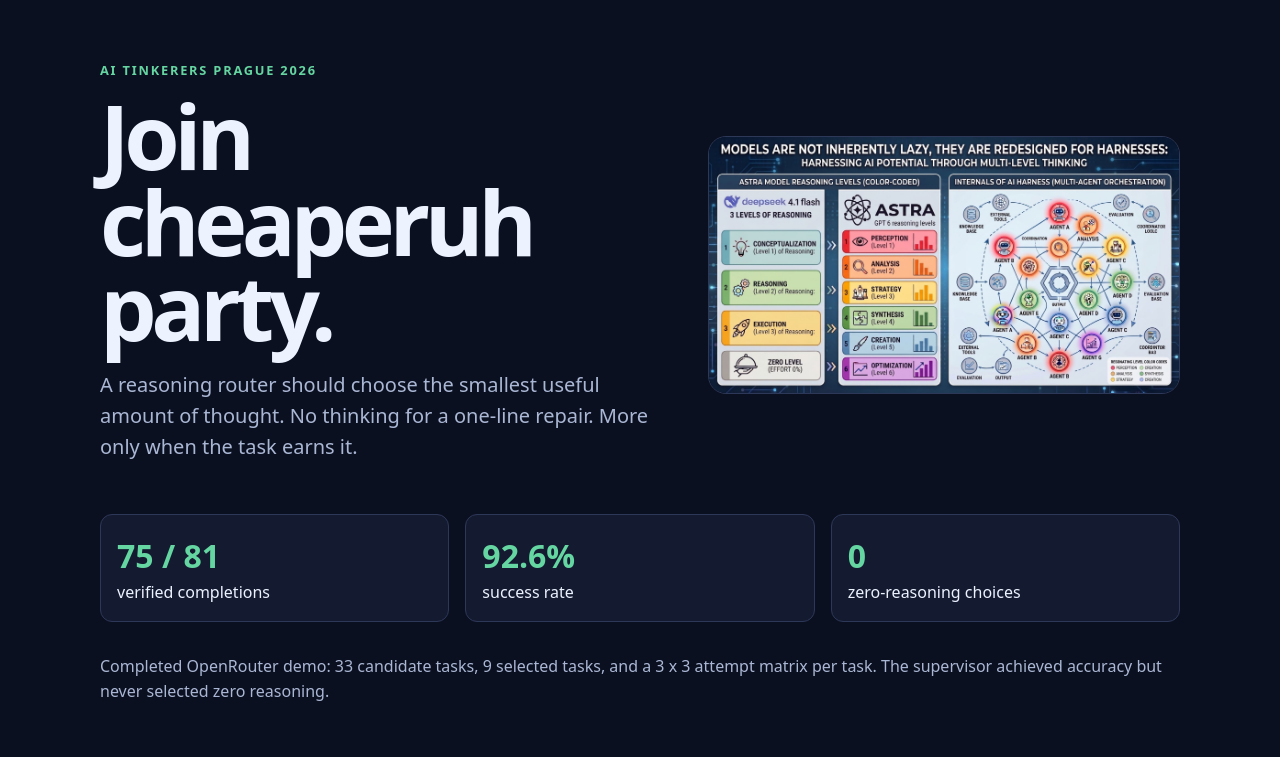
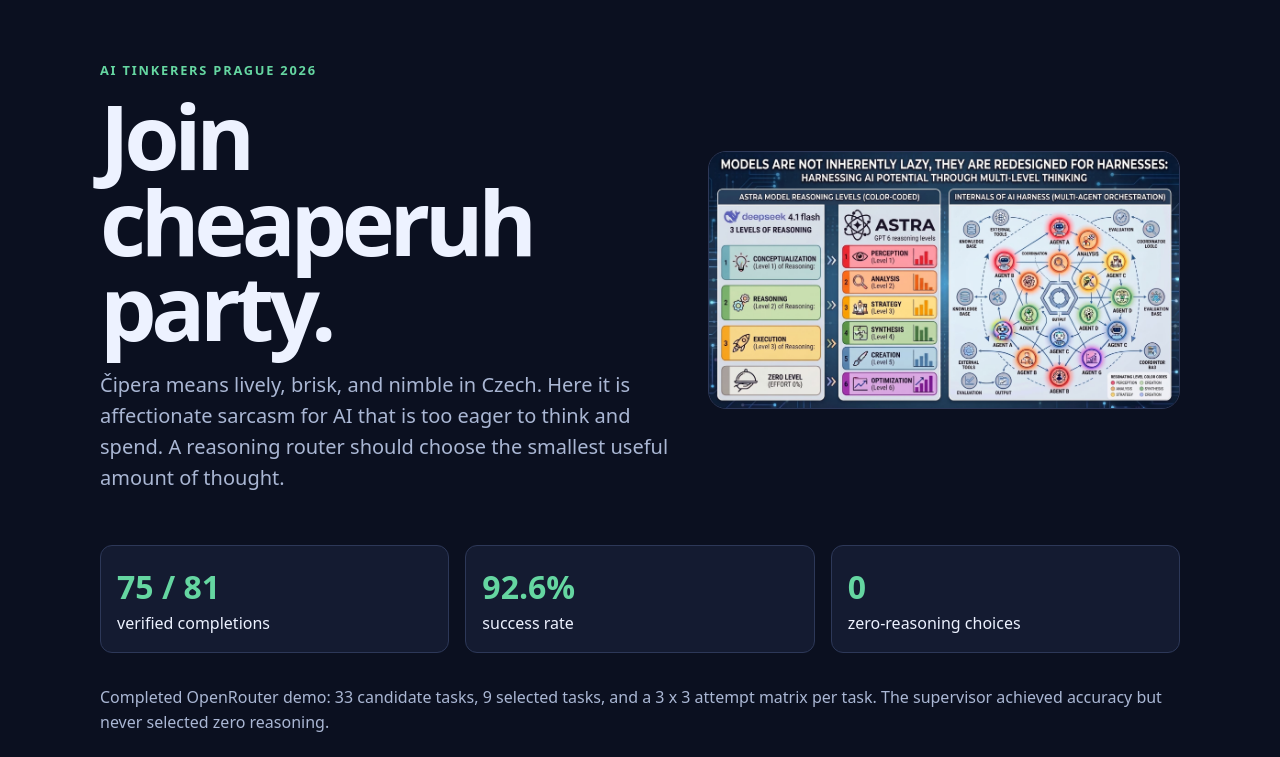
Before and after one commit to AISidesKicks/join-cheaperuh-party, a website: page docs/index.html in a window 1280 px wide. Shown: the top 757 px of the page. Drawn offline with Linux system fonts and the light colour scheme.

Commit message:
docs: restore cipera inspiration

```diff
--- a/docs/index.html
+++ b/docs/index.html
@@ -17,7 +17,7 @@
 <body>
   <main>
     <section class="hero">
-      <div><p class="eyebrow">AI Tinkerers Prague 2026</p><h1>Join<br>cheaperuh<br>party.</h1><p class="lede">A reasoning router should choose the smallest useful amount of thought. No thinking for a one-line repair. More only when the task earns it.</p></div>
+      <div><p class="eyebrow">AI Tinkerers Prague 2026</p><h1>Join<br>cheaperuh<br>party.</h1><p class="lede">Čipera means lively, brisk, and nimble in Czech. Here it is affectionate sarcasm for AI that is too eager to think and spend. A reasoning router should choose the smallest useful amount of thought.</p></div>
       <img src="assets/images/6reasoning-levels.jpeg" alt="Illustration of reasoning levels and agent orchestration">
     </section>
 
```
Also changed, not shown: README.md.
